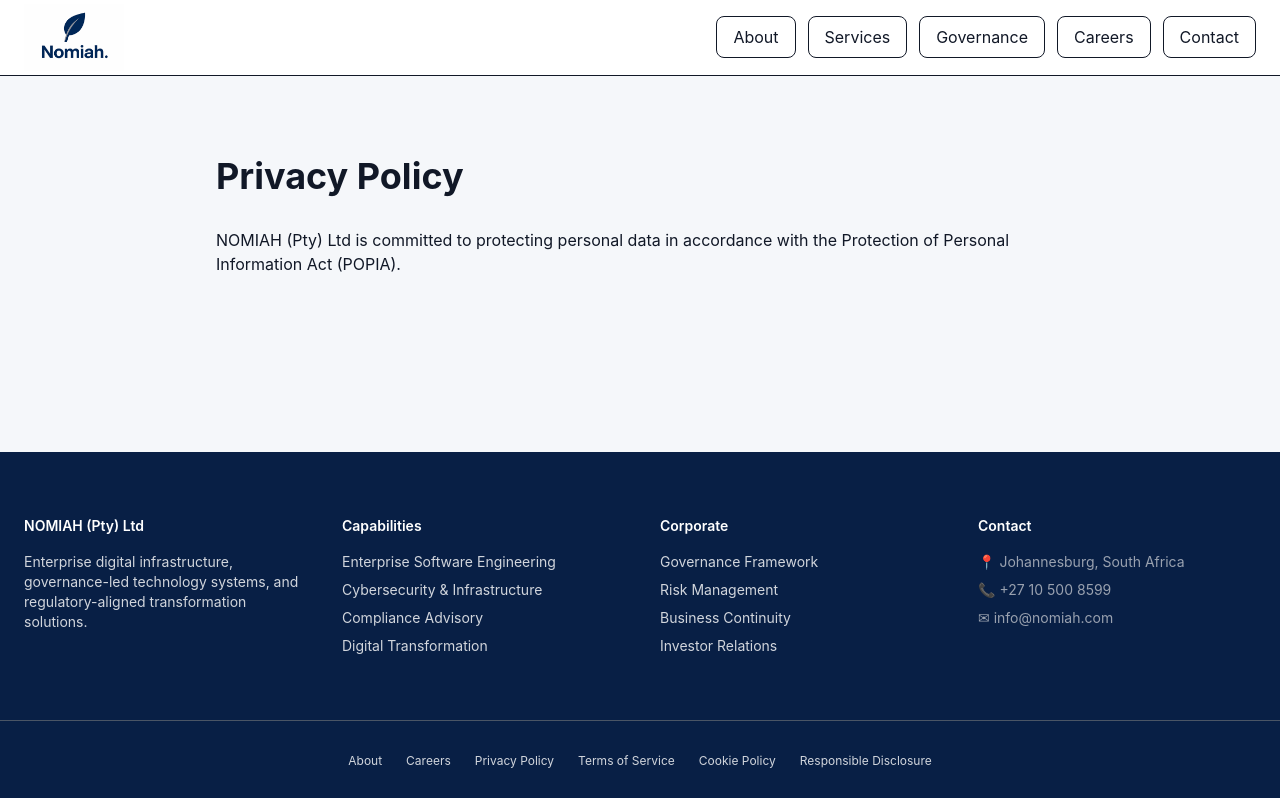
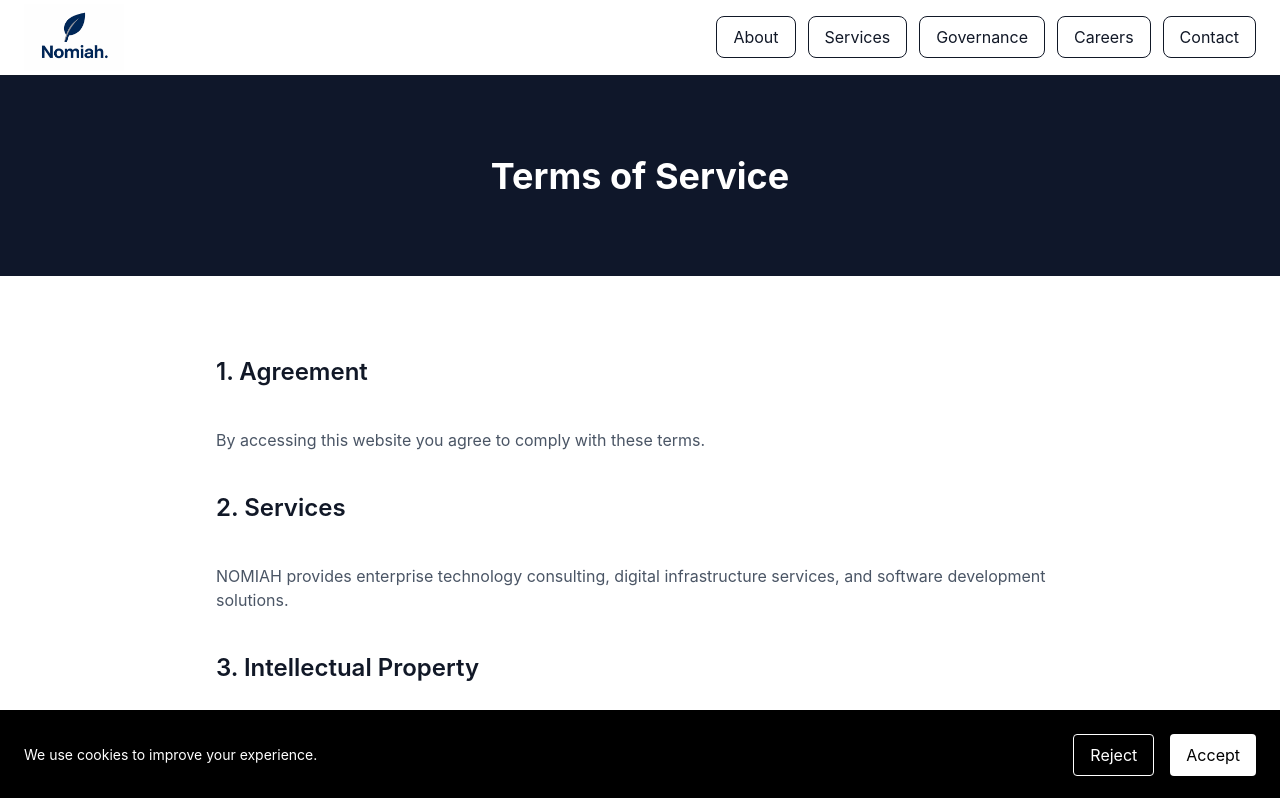
Before and after one commit to blessing-005/nomiah-corporate-site, a Next.js app: page /terms-of-service in a window 1280 px wide. Shown: the top 798 px of the page. Built offline with nearby package versions, Linux system fonts and the light colour scheme.

Commit message:
Add legal pages and cookie consent system

```diff
--- a/app/cookie-policy/page.tsx
+++ b/app/cookie-policy/page.tsx
@@ -1,11 +1,49 @@
-export default function PrivacyPolicy() {
-  return (
-    <div className="max-w-4xl mx-auto py-20 px-6">
-      <h1 className="text-4xl font-bold mb-8">Privacy Policy</h1>
-      <p>
-        NOMIAH (Pty) Ltd is committed to protecting personal data
-        in accordance with the Protection of Personal Information Act (POPIA).
-      </p>
-    </div>
-  )
+export default function CookiePolicy() {
+return (
+
+<div className="bg-white">
+
+<section className="py-20 bg-[var(--brand-primary)] text-white text-center">
+
+<h1 className="text-4xl font-bold">
+Cookie Policy
+</h1>
+
+</section>
+
+<section className="max-w-4xl mx-auto px-6 py-20 space-y-10">
+
+<p className="text-gray-600">
+Cookies are small files stored on your device to improve user
+experience and analyze website performance.
+</p>
+
+<h2 className="text-2xl font-semibold">
+Types of Cookies
+</h2>
+
+<ul className="list-disc ml-6 text-gray-600">
+
+<li>Essential website cookies</li>
+
+<li>Analytics cookies</li>
+
+<li>Preference cookies</li>
+
+</ul>
+
+<h2 className="text-2xl font-semibold">
+Managing Cookies
+</h2>
+
+<p className="text-gray-600">
+Users may accept or reject cookies through the cookie consent
+banner displayed on first visit.
+</p>
+
+</section>
+
+</div>
+
+)
 }
--- a/app/layout.tsx
+++ b/app/layout.tsx
@@ -1,12 +1,15 @@
 import "./globals.css";
 import Navbar from "@/components/layout/Navbar";
 import Footer from "@/components/layout/Footer";
+import CookieBanner from "@/components/CookieBanner";
 import { ReactNode } from "react";
 
 export const metadata = {
-  title: "NOMIAH (Pty) Ltd | Enterprise Digital Infrastructure",
-  description:
-    "Enterprise software engineering, cybersecurity, compliance advisory and digital transformation services across South Africa and globally.",
+  title: "NOMIAH – Enterprise Digital Infrastructure",
+  description: "Enterprise software engineering and digital infrastructure consulting.",
+  icons: {
+    icon: "/favicon.ico"
+  }
 };
 
 export default function RootLayout({ children }: { children: ReactNode }) {
@@ -16,6 +19,7 @@
         <Navbar />
         <main>{children}</main>
         <Footer />
+        <CookieBanner />
       </body>
     </html>
   );
--- a/app/page.tsx
+++ b/app/page.tsx
@@ -46,6 +46,23 @@
               Explore Capabilities
             </a>
           </div>
+
+        </div>
+
+      </section>
+
+      {/* Enterprise Trust Bar */}
+      <section className="bg-[var(--color-primary-dark)] text-white py-6">
+
+        <div className="max-w-7xl mx-auto px-6 flex flex-wrap justify-center gap-8 text-sm">
+
+          <span>✔ POPIA Compliant</span>
+
+          <span>✔ ISO-27001 Aligned Security</span>
+
+          <span>✔ Enterprise Governance Framework</span>
+
+          <span>✔ Secure Digital Infrastructure</span>
 
         </div>
 
--- a/app/privacy-policy/page.tsx
+++ b/app/privacy-policy/page.tsx
@@ -10,45 +10,64 @@
 </h1>
 
 <p className="mt-4 text-gray-200">
-          NOMIAH (Pty) Ltd is committed to protecting personal information
-          in accordance with the Protection of Personal Information Act (POPIA).
+Last updated: {new Date().getFullYear()}
 </p>
 
 </section>
 
-      <section className="max-w-4xl mx-auto py-20 px-6 space-y-8">
+<section className="max-w-4xl mx-auto px-6 py-20 space-y-10">
 
 <h2 className="text-2xl font-semibold">
-          Information We Collect
+1. Introduction
 </h2>
 
 <p className="text-gray-600">
-          We may collect personal information including names, email
-          addresses, phone numbers, and company information when
-          users interact with our website.
+NOMIAH (Pty) Ltd respects your privacy and is committed to protecting
+your personal data in accordance with the Protection of Personal
+Information Act (POPIA) and other applicable data protection laws.
 </p>
 
 <h2 className="text-2xl font-semibold">
-          How We Use Information
+2. Information We Collect
 </h2>
 
 <p className="text-gray-600">
-          Information is used to respond to inquiries, schedule
-          consultations, and provide professional services.
+We may collect personal information such as your name, company,
+email address, phone number, and any details submitted through
+our inquiry or consultation forms.
 </p>
 
 <h2 className="text-2xl font-semibold">
-          Data Protection
+3. Use of Information
 </h2>
 
 <p className="text-gray-600">
-          NOMIAH maintains governance frameworks aligned with
-          information security best practices and regulatory standards.
+Information collected is used to communicate with clients,
+schedule consultations, respond to inquiries, and deliver
+professional services.
+</p>
+
+<h2 className="text-2xl font-semibold">
+4. Data Protection
+</h2>
+
+<p className="text-gray-600">
+NOMIAH maintains governance structures including risk management,
+information security policies, and business continuity procedures
+aligned with international best practices.
+</p>
+
+<h2 className="text-2xl font-semibold">
+5. Contact
+</h2>
+
+<p className="text-gray-600">
+For privacy inquiries contact: privacy@nomiah.com
 </p>
 
 </section>
 
 </div>
 
-  );
+)
 }
--- a/app/responsible-disclosure/page.tsx
+++ b/app/responsible-disclosure/page.tsx
@@ -1,11 +1,42 @@
-export default function PrivacyPolicy() {
-  return (
-    <div className="max-w-4xl mx-auto py-20 px-6">
-      <h1 className="text-4xl font-bold mb-8">Privacy Policy</h1>
-      <p>
-        NOMIAH (Pty) Ltd is committed to protecting personal data
-        in accordance with the Protection of Personal Information Act (POPIA).
-      </p>
-    </div>
-  )
+export default function ResponsibleDisclosure() {
+return (
+
+<div className="bg-white">
+
+<section className="py-20 bg-[var(--brand-primary)] text-white text-center">
+
+<h1 className="text-4xl font-bold">
+Responsible Disclosure
+</h1>
+
+</section>
+
+<section className="max-w-4xl mx-auto px-6 py-20 space-y-10">
+
+<p className="text-gray-600">
+NOMIAH encourages responsible reporting of security vulnerabilities.
+</p>
+
+<h2 className="text-2xl font-semibold">
+Reporting a Vulnerability
+</h2>
+
+<p className="text-gray-600">
+Send reports to: security@nomiah.com
+</p>
+
+<h2 className="text-2xl font-semibold">
+Our Commitment
+</h2>
+
+<p className="text-gray-600">
+We will investigate and address vulnerabilities responsibly
+and transparently.
+</p>
+
+</section>
+
+</div>
+
+)
 }
--- a/app/terms-of-service/page.tsx
+++ b/app/terms-of-service/page.tsx
@@ -1,11 +1,56 @@
-export default function PrivacyPolicy() {
-  return (
-    <div className="max-w-4xl mx-auto py-20 px-6">
-      <h1 className="text-4xl font-bold mb-8">Privacy Policy</h1>
-      <p>
-        NOMIAH (Pty) Ltd is committed to protecting personal data
-        in accordance with the Protection of Personal Information Act (POPIA).
-      </p>
-    </div>
-  )
+export default function TermsOfService() {
+return (
+
+<div className="bg-white">
+
+<section className="py-20 bg-[var(--brand-primary)] text-white text-center">
+
+<h1 className="text-4xl font-bold">
+Terms of Service
+</h1>
+
+</section>
+
+<section className="max-w-4xl mx-auto px-6 py-20 space-y-10">
+
+<h2 className="text-2xl font-semibold">
+1. Agreement
+</h2>
+
+<p className="text-gray-600">
+By accessing this website you agree to comply with these terms.
+</p>
+
+<h2 className="text-2xl font-semibold">
+2. Services
+</h2>
+
+<p className="text-gray-600">
+NOMIAH provides enterprise technology consulting, digital
+infrastructure services, and software development solutions.
+</p>
+
+<h2 className="text-2xl font-semibold">
+3. Intellectual Property
+</h2>
+
+<p className="text-gray-600">
+All content, branding, and intellectual property on this website
+belongs to NOMIAH (Pty) Ltd.
+</p>
+
+<h2 className="text-2xl font-semibold">
+4. Liability
+</h2>
+
+<p className="text-gray-600">
+The company is not liable for damages arising from website use
+or reliance on information presented.
+</p>
+
+</section>
+
+</div>
+
+)
 }
--- /dev/null
+++ b/components/CookieBanner.tsx
@@ -0,0 +1,55 @@
+"use client"
+
+import { useState, useEffect } from "react"
+
+export default function CookieBanner(){
+
+const [show,setShow] = useState(false)
+
+useEffect(()=>{
+const consent = localStorage.getItem("cookieConsent")
+if(!consent) setShow(true)
+},[])
+
+function accept(){
+localStorage.setItem("cookieConsent","accepted")
+setShow(false)
+}
+
+function reject(){
+localStorage.setItem("cookieConsent","rejected")
+setShow(false)
+}
+
+if(!show) return null
+
+return(
+
+<div className="fixed bottom-0 left-0 right-0 bg-black text-white p-6 flex flex-col md:flex-row justify-between items-center gap-4 z-50">
+
+<p className="text-sm">
+We use cookies to improve your experience.
+</p>
+
+<div className="flex gap-4">
+
+<button
+onClick={reject}
+className="border px-4 py-2 rounded"
+>
+Reject
+</button>
+
+<button
+onClick={accept}
+className="bg-white text-black px-4 py-2 rounded"
+>
+Accept
+</button>
+
+</div>
+
+</div>
+
+)
+}
```
Lines whose indentation alone changed are shown as unchanged.
